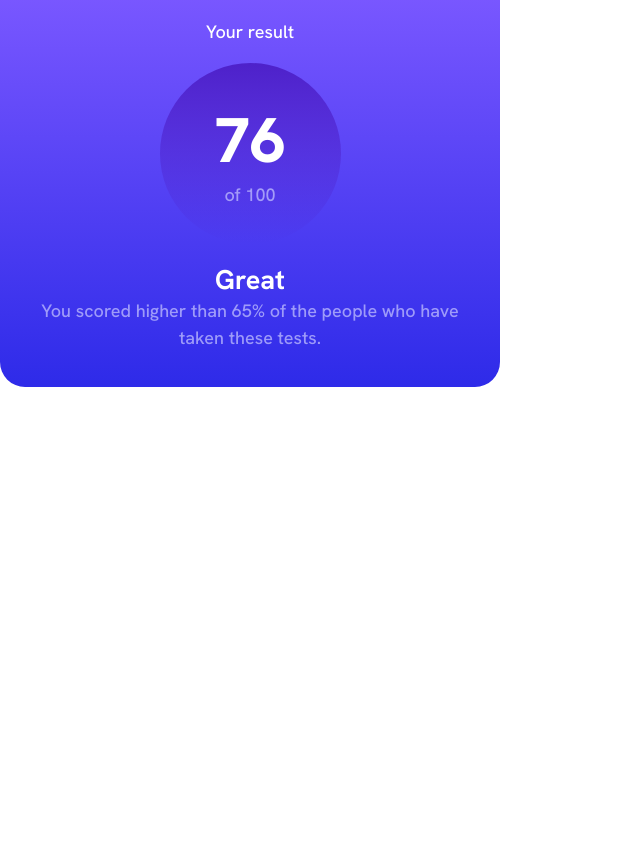
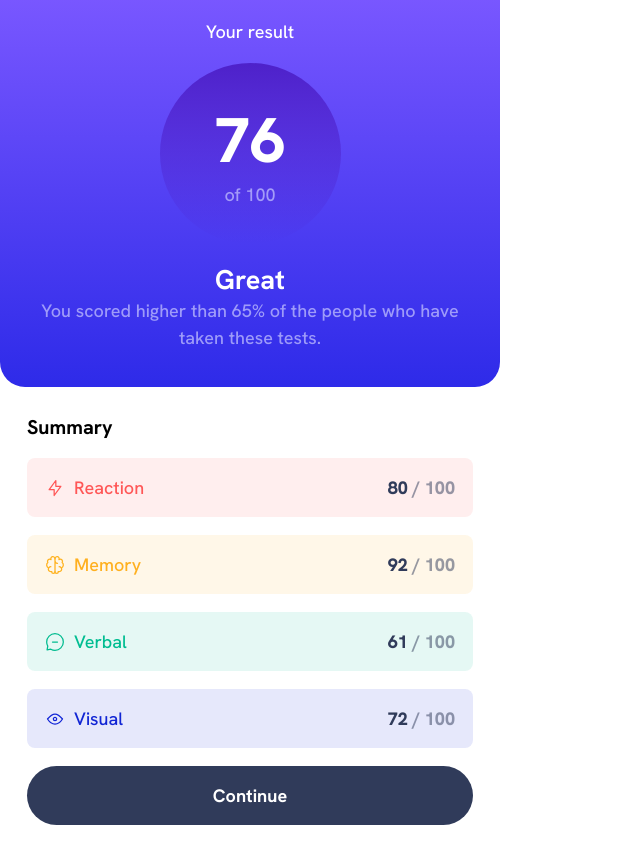
Before and after one commit to Carlos-Marte/results-summary-frontendmentor2023, a React (Vite) app: page / in a window 1280 px wide. Shown: the whole page, without its empty margins (0-640 px from the left). Before the commit the page ends 800 px from the top, so only its background shows below. Built offline with nearby package versions, Linux system fonts and the light colour scheme.

Commit message:
Agregando componente Summary

```diff
--- a/src/components/ResultsSummary/ResultsSummaryCard.jsx
+++ b/src/components/ResultsSummary/ResultsSummaryCard.jsx
@@ -1,9 +1,11 @@
 import { Results } from './Results'
+import { Summary } from './Summary'
 
 export const ResultsSummaryCard = () => {
   return (
     <section>
       <Results />
+      <Summary />
     </section>
   )
 }
--- /dev/null
+++ b/src/components/ResultsSummary/Summary.jsx
@@ -0,0 +1,13 @@
+import { SummaryList } from './SummaryList'
+
+export const Summary = () => {
+  return (
+    <article className='Summary'>
+      <h2 className='Summary-heading2'>Summary</h2>
+
+      <SummaryList />
+
+      <button className='Summary-button'>Continue</button>
+    </article>
+  )
+}
--- /dev/null
+++ b/src/components/ResultsSummary/SummaryItem.jsx
@@ -0,0 +1,18 @@
+export const SummaryItem = ({ summaryName, summaryScore, summaryIcon, summaryColor }) => {
+  return (
+    <li className={`Summary-item Summary-item--color${summaryColor}`}>
+      <div className='Summary-itemContainer'>
+        <div className='Summary-itemName'>
+          <img className='Summary-itemIcon' src={summaryIcon} alt={`Image of ${summaryName}`} />
+
+          <span className={`Summary-summaryName Summary-summaryName--color${summaryColor}`}>{summaryName}</span>
+        </div>
+
+        <div className='Summary-itemScore'>
+          <span className='Summary-scoreSpan Summary-scoreSpan--opacityFull'>{summaryScore}</span>
+          <span className='Summary-scoreSpan'> / 100</span>
+        </div>
+      </div>
+    </li>
+  )
+}
--- /dev/null
+++ b/src/components/ResultsSummary/SummaryList.jsx
@@ -0,0 +1,36 @@
+import { SummaryItem } from './SummaryItem'
+import reactionIcon from '../../assets/images/icon-reaction.svg'
+import memoryIcon from '../../assets/images/icon-memory.svg'
+import verbalIcon from '../../assets/images/icon-verbal.svg'
+import visualIcon from '../../assets/images/icon-visual.svg'
+
+export const SummaryList = () => {
+  return (
+    <ul className='Summary-list'>
+      <SummaryItem
+        summaryName='Reaction'
+        summaryScore={80}
+        summaryIcon={reactionIcon}
+        summaryColor='Red'
+      />
+      <SummaryItem
+        summaryName='Memory'
+        summaryScore={92}
+        summaryIcon={memoryIcon}
+        summaryColor='Yellow'
+      />
+      <SummaryItem
+        summaryName='Verbal'
+        summaryScore={61}
+        summaryIcon={verbalIcon}
+        summaryColor='Teal'
+      />
+      <SummaryItem
+        summaryName='Visual'
+        summaryScore={72}
+        summaryIcon={visualIcon}
+        summaryColor='Blue'
+      />
+    </ul>
+  )
+}
--- /dev/null
+++ b/src/styles/components/Summary.scss
@@ -0,0 +1,100 @@
+.Summary {
+  max-width: 500px;
+  min-width: 320px;
+  padding: 1.5em;
+  background: $neutral-white;
+  display: flex;
+  flex-direction: column;
+  gap: 1em;
+
+  &-heading2 {
+    font-size: 1.1em ;
+  }
+
+  // List
+  &-list {
+    max-height: 40vh;
+    overflow-y: scroll;
+    display: flex;
+    flex-direction: column;
+    gap: 1em;
+  }
+
+  &-item {
+    padding: 1em;
+    list-style: none;
+    border-radius: 8px;
+
+    &--colorRed {
+      background: $primary-light-red-opacity;
+    }
+    &--colorYellow {
+      background: $primary-orangey-yellow-opacity;
+    }
+    &--colorTeal {
+      background: $primary-green-teal-opacity;
+    }
+    &--colorBlue {
+      background: $primary-cobalt-blue-opacity;
+    }
+  }
+
+  &-itemContainer {
+    display: flex;
+    justify-content: space-between;
+    align-items: center;
+  }
+
+  &-itemName {
+    display: flex;
+    align-items: center;
+    gap: 0.5em;
+  }
+
+  &-itemIcon {
+    max-width: 20px;
+    aspect-ratio: 1/1;
+  }
+
+  &-summaryName {
+    &--colorRed {
+      color: $primary-light-red;
+    }
+    &--colorYellow {
+      color: $primary-orangey-yellow;
+    }
+    &--colorTeal {
+      color: $primary-green-teal;
+    }
+    &--colorBlue {
+      color: $primary-cobalt-blue;
+    }
+  }
+
+  &-itemScore {
+    color: $neutral-dark-gray-blue;
+  }
+
+  &-scoreSpan {
+    display: inline;
+    opacity: 0.5;
+    font-weight: 800;
+
+    &--opacityFull {
+      opacity: 1;
+    }
+  }
+
+  // Button
+
+  &-button {
+    padding: 1em 1.5em;
+    border-radius: 32px;
+    border: none;
+    color: $neutral-white;
+    font-size: inherit;
+    font-family: inherit;
+    font-weight: 700;
+    background: $neutral-dark-gray-blue;
+  }
+}
--- a/src/styles/style.scss
+++ b/src/styles/style.scss
@@ -6,5 +6,6 @@
 
 @import 'components/ResultsSummaryCard.scss';
 @import 'components/Results.scss';
+@import 'components/Summary.scss';
 
 // @import 'layout/';
```
